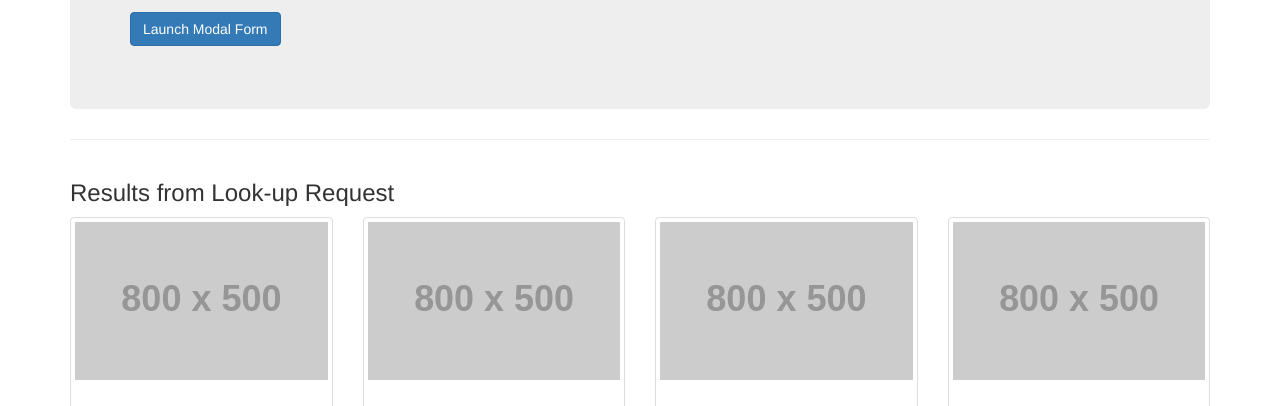
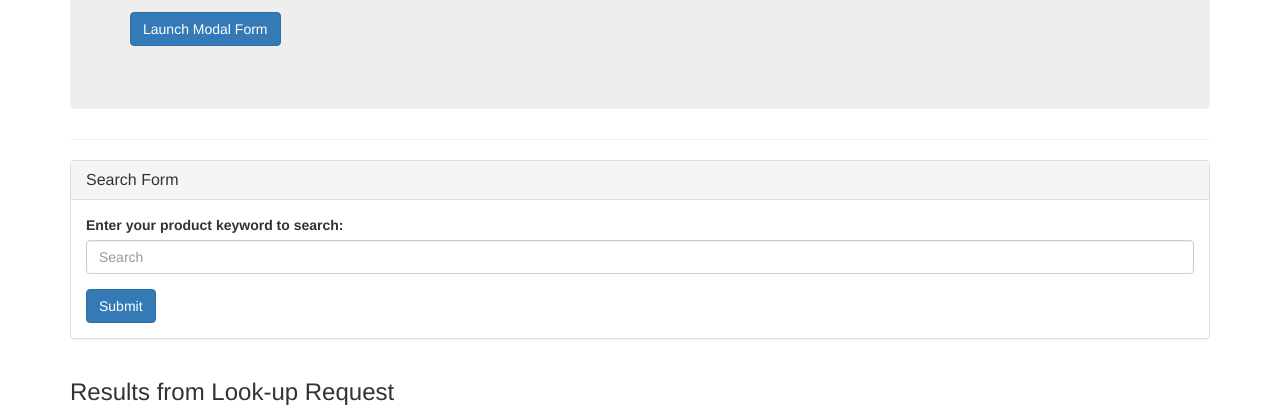
Before and after one commit to wesvanduine/APIResourceProject, a plain HTML site: page index.html in a window 1280 px wide. Shown: the part 330-736 px from the top of the page. Drawn offline with Linux system fonts and the light colour scheme; placeholder pictures from the web are drawn by us.

Commit message:
changes to the index.html file

```diff
--- a/index.html
+++ b/index.html
@@ -98,6 +98,29 @@
           </div>
         </div>
 
+        <!-- Search Form -->
+        <div class="row">
+            <div class="col-lg-12">
+
+
+                <div class="panel panel-default">
+                  <div class="panel-heading">
+                    <h3 class="panel-title">Search Form</h3>
+                  </div>
+                  <div class="panel-body">
+
+                    <form>
+                      <div class="form-group">
+                        <label for="searchBar">Enter your product keyword to search:</label>
+                        <input type="text" class="form-control" id="searchBar" placeholder="Search">
+                      </div>
+                      <button type="submit" class="btn btn-primary" id="searchBtn">Submit</button>
+                    </form>
+                  </div>
+                </div>
+
+            </div>
+        </div>
 
         <!-- Title -->
         <div class="row">
```
